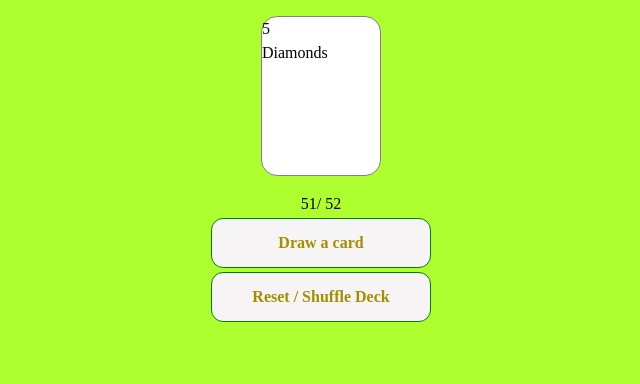
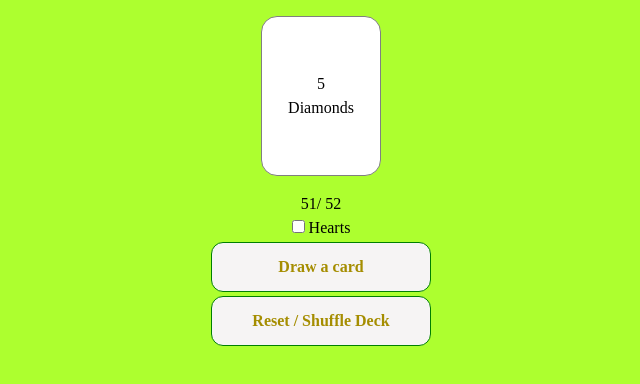
Before and after one commit to harrisfoes/supervanilla, a plain HTML site: page drawacard/index.html in a window 1280 px wide. Both pictures are taken after a click on the button "Draw a card". Shown: the whole page, without its empty margins (319-959 px from the left). Drawn offline with Linux system fonts and the light colour scheme.

Commit message:
filters abd styling

```diff
--- a/drawacard/index.html
+++ b/drawacard/index.html
@@ -10,8 +10,12 @@
     <div id="main">
       <div id="card"></div>
       <div id="deck-count">52/52</div>
+      <div>
+        <input type="checkbox" value="hearts" name="hearts" />
+        <label for="hearts">Hearts</label>
+      </div>
       <button id="draw-card">Draw a card</button>
-      <button>Reset / Shuffle Deck</button>
+      <button id="reset">Reset / Shuffle Deck</button>
     </div>
     <script src="main.js" defer></script>
   </body>
--- a/drawacard/main.js
+++ b/drawacard/main.js
@@ -33,12 +33,16 @@ let popped = {};
 const cardDrawnDisplay = document.getElementById("card");
 const deckCount = document.getElementById("deck-count");
 
-for (let suit of suits) {
-  for (let value of values) {
-    deck.push({ suit, value });
+function createDeck() {
+  let newDeck = [];
+  for (let suit of suits) {
+    for (let value of values) {
+      newDeck.push({ suit, value });
+    }
   }
+
+  return newDeck;
 }
-console.log(deck, "deck before");
 
 function popCard(deck) {
   console.log("popcard called");
@@ -53,10 +57,15 @@ function popCard(deck) {
 
 function handleClickDraw() {
   popped = popCard(deck);
+
+  if (!popped) {
+    return alert("Deck is empty");
+  }
+
   console.log(popped);
   console.log(deck, "deck after");
   cardDrawnDisplay.innerHTML = `<p>${popped[0].value}</p><p>${popped[0].suit}</p>`;
-  deckCount.textContent = `${deck.length}/ 52`;
+  updateDeckCount();
 }
 
 /*
@@ -65,12 +74,29 @@ TODO:
 [x] implement popcard
 [x] attach to button
 [x] deck display
-[ ] reset functionality
+[x] reset functionality
 [ ] suit filter
+  [ ] create suit checkbox
+  [ ] select all default
+  [ ] filter functioning well
 [ ] unit testing
 
 */
 
+function updateDeckCount() {
+  deckCount.textContent = `${deck.length}/ 52`;
+}
+
+function resetDeck() {
+  cardDrawnDisplay.innerHTML = "";
+  deck = createDeck();
+  updateDeckCount();
+}
+
+deck = createDeck();
+
 document
   .querySelector("#draw-card")
   .addEventListener("click", () => handleClickDraw());
+
+document.querySelector("#reset").addEventListener("click", () => resetDeck());
--- a/drawacard/style.css
+++ b/drawacard/style.css
@@ -88,6 +88,10 @@ button:hover {
 }
 
 #card {
+  display: flex;
+  flex-direction: column;
+  align-items: center;
+  justify-content: center;
   min-height: 20vh;
   background-color: white;
   width: 15vh;
```
